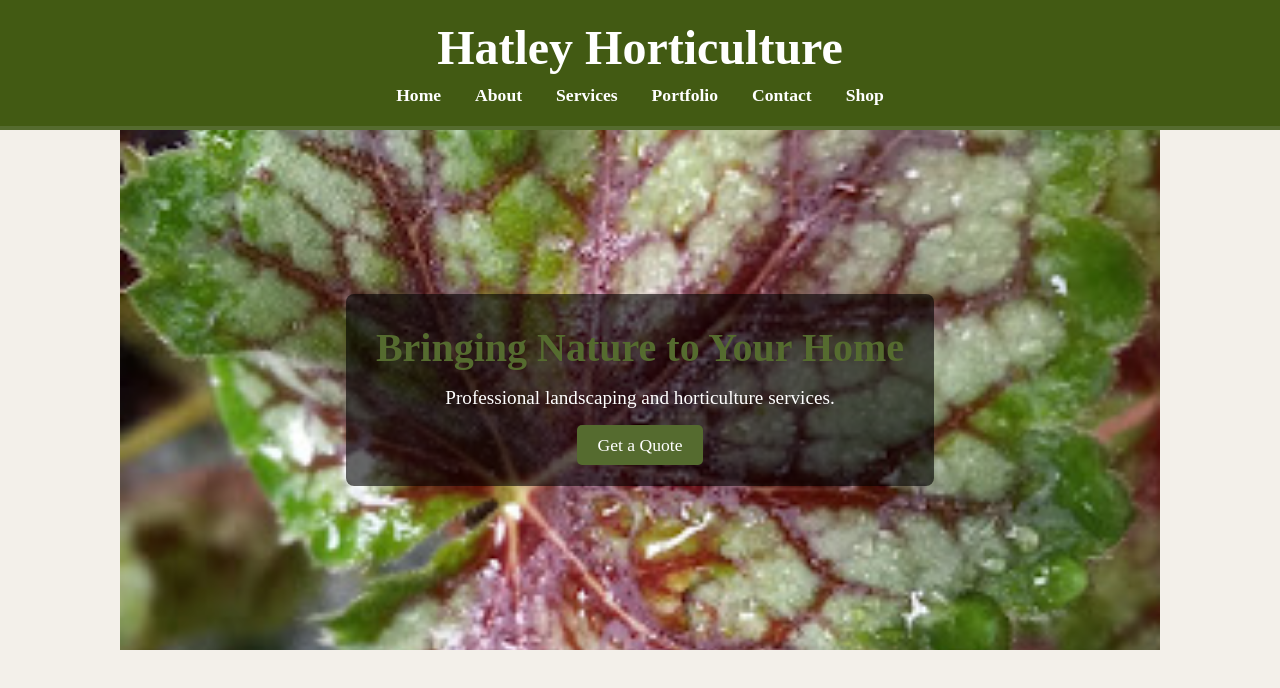
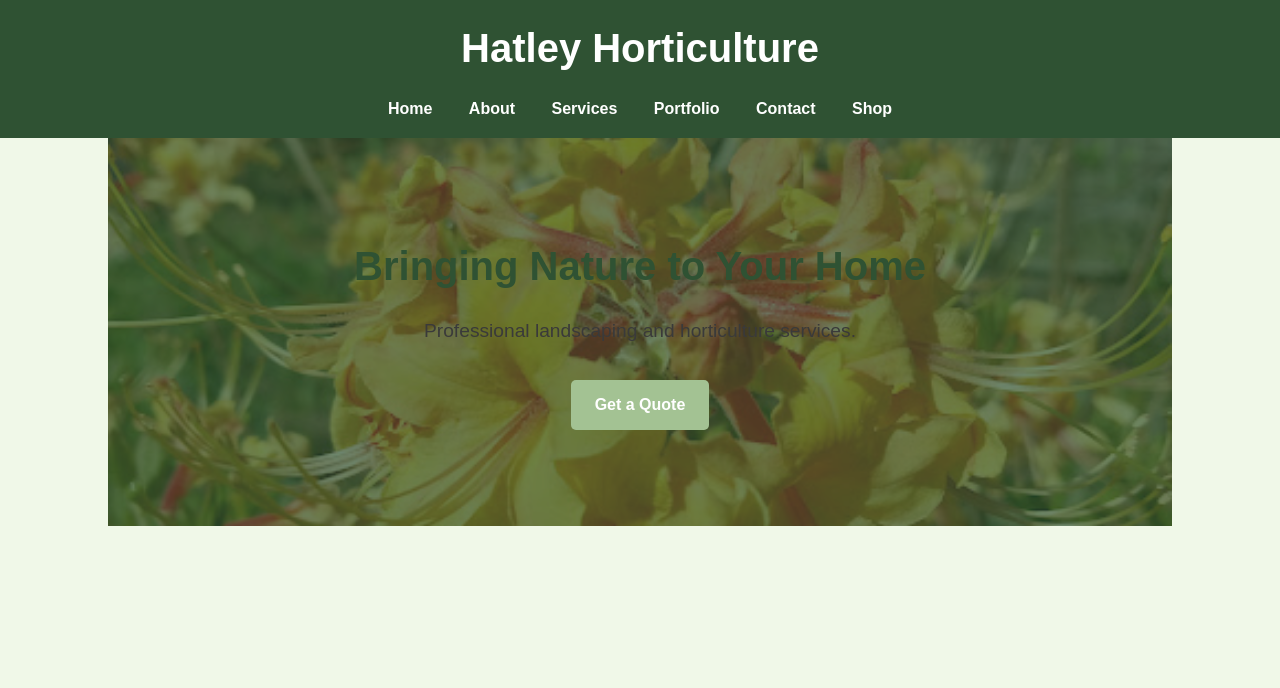
Before and after one commit to jhatley75/hatley-horticulture, a plain HTML site: page index.html in a window 1280 px wide. Drawn offline with Linux system fonts and the light colour scheme.

Commit message:
Refactor CSS styles for improved readability and consistency

```diff
--- a/style.css
+++ b/style.css
@@ -1,85 +1,96 @@
-/* General Styles */
-body {
-    font-family: 'Lora', serif;
+/* General Reset */
+body, h1, h2, p, a {
     margin: 0;
     padding: 0;
     box-sizing: border-box;
-    color: #bbaaaa; /* Subtle dark grey for text */
-    background-color: #F3F0EA; /* Light beige background for better readability */
 }
 
-/* Header & Navigation */
+/* Body Styling */
+body {
+    font-family: 'Arial', sans-serif;
+    line-height: 1.6;
+    background-color: #f0f8e8; /* Light greenish-beige background */
+    color: #3a3a3a; /* Dark gray text for readability */
+    margin: 0;
+    padding: 0;
+}
+
+/* Header Styling */
 header {
-    background-color: #425a13; /* Olive green for header background */
-    color: #FFF; /* White for text */
-    padding: 20px 0;
+    background-color: #2f5233; /* Deep forest green */
+    color: #fff;
+    padding: 1rem 2rem;
     text-align: center;
-    border-bottom: 4px solid #556B2F; /* Slightly darker green for contrast */
 }
 
 header h1 {
-    font-size: 3em;
-    margin: 0;
+    font-size: 2.5rem;
+    margin-bottom: 0.5rem;
 }
 
-header nav {
-    margin-top: 10px;
+nav {
+    margin-top: 1rem;
 }
 
 nav a {
-    color: #FFF;
+    color: #fff;
     text-decoration: none;
-    margin: 0 15px;
+    margin: 0 1rem;
     font-weight: bold;
-    font-size: 1.1em;
+    transition: color 0.3s ease;
 }
 
 nav a:hover {
-    text-decoration: underline;
+    color: #a3c293; /* Soft green for hover effect */
 }
 
+/* Hero Section */
 .hero {
-    background: url('images/leaf.jpg') no-repeat center center;
-    background-size: cover; /* Ensures the full image is visible */
-    background-position: center;
-    background-repeat: no-repeat;
-    height: 60vh;
-    display: flex;
-    align-items: center;
-    justify-content: center;
-    color: #FFF;
+    background: url('images/azalea.jpg') no-repeat center center/cover; /* Add azalea cover image */
     text-align: center;
-    padding: 20px;
+    padding: 6rem 2rem;
+    position: relative;
+}
+
+.hero::before {
+    content: '';
+    position: absolute;
+    top: 0;
+    left: 0;
+    width: 100%;
+    height: 100%;
+    background: rgba(47, 82, 51, 0.7); /* Deep forest green overlay */
+    z-index: 1;
 }
 
 .hero-content {
-    background-color: rgba(0, 0, 0, 0.6); /* Subtle overlay for text readability */
-    padding: 30px;
-    border-radius: 8px;
-    max-width: 600px;
+    position: relative;
+    z-index: 2;
 }
 
-.hero-content h2 {
-    font-size: 2.5em;
-    margin: 0 0 10px;
+.hero h2 {
+    font-size: 2.5rem;
+    margin-bottom: 1rem;
 }
 
-.hero-content p {
-    font-size: 1.2em;
-    margin: 10px 0 20px;
+.hero p {
+    font-size: 1.2rem;
+    margin-bottom: 2rem;
 }
 
-.hero-content .btn {
-    background-color: #556B2F; /* Darker olive green for contrast */
-    color: #FFF;
-    padding: 10px 20px;
+.hero .btn {
+    display: inline-block;
+    background-color: #a3c293; /* Soft green */
+    color: #fff;
+    padding: 0.75rem 1.5rem;
     text-decoration: none;
-    font-size: 1.1em;
+    font-weight: bold;
     border-radius: 5px;
+    transition: background-color 0.3s ease;
 }
 
-.hero-content .btn:hover {
-    background-color: #6B8E23;
+.hero .btn:hover {
+    background-color: #c3d6b3; /* Lighter green for hover */
 }
 
 /* Sections */
@@ -91,7 +102,7 @@ section {
 }
 
 section h2 {
-    color: #556B2F;
+    color: #2f5233; /* Deep forest green */
     font-size: 2.2em;
     margin-bottom: 20px;
 }
@@ -119,7 +130,7 @@ section p {
 }
 
 .service-card {
-    background-color: #FFF;
+    background-color: #fff;
     padding: 20px;
     border-radius: 8px;
     text-align: center;
@@ -134,7 +145,7 @@ section p {
 }
 
 .service-card h3 {
-    color: #556B2F;
+    color: #2f5233; /* Deep forest green */
     font-size: 1.5em;
 }
 
@@ -153,7 +164,7 @@ section p {
 
 /* Contact Form */
 form {
-    background-color: #FFF;
+    background-color: #fff;
     padding: 20px;
     border-radius: 8px;
     box-shadow: 0 4px 8px rgba(0, 0, 0, 0.1);
@@ -164,14 +175,14 @@ form {
 input, textarea {
     margin: 10px 0;
     padding: 10px;
-    border: 1px solid #CCC;
+    border: 1px solid #ccc;
     border-radius: 5px;
     width: 100%;
 }
 
 button.btn {
-    background-color: #556B2F;
-    color: #FFF;
+    background-color: #2f5233; /* Deep forest green */
+    color: #fff;
     padding: 10px 20px;
     border: none;
     cursor: pointer;
@@ -180,11 +191,23 @@ button.btn {
 }
 
 button.btn:hover {
-    background-color: #6B8E23;
+    background-color: #3f6b44; /* Slightly lighter green for hover */
 }
 
 /* Responsive Design */
 @media (max-width: 768px) {
+    header h1 {
+        font-size: 2rem;
+    }
+
+    .hero h2 {
+        font-size: 1.5rem;
+    }
+
+    .hero p {
+        font-size: 1rem;
+    }
+
     .service-container {
         flex-direction: column;
     }
```
